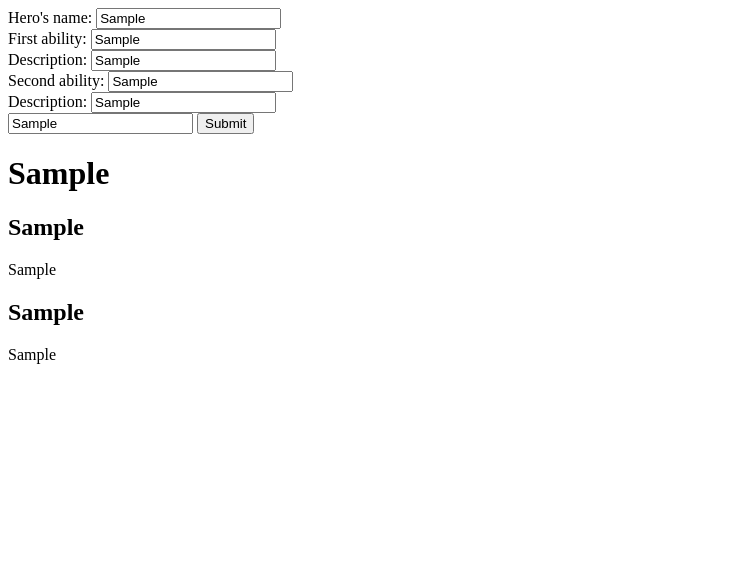
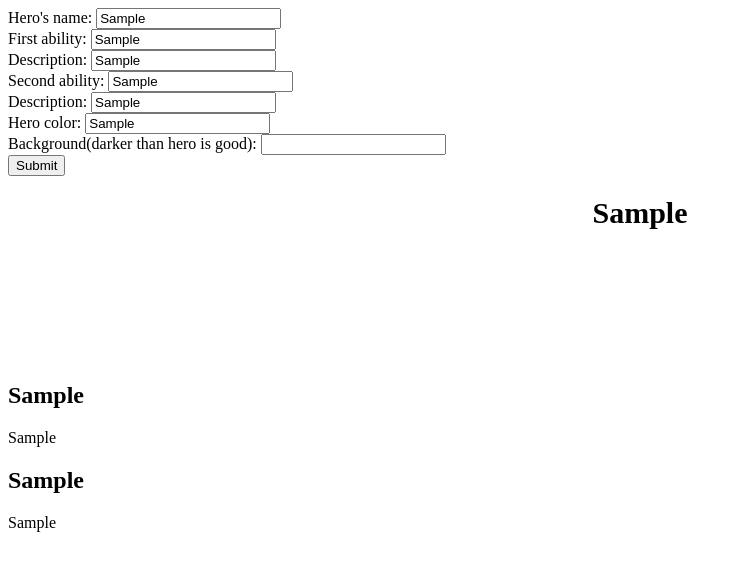
Before and after one commit to Chesser2017/Heromaker, a plain HTML site: page index.html in a window 1280 px wide. Both pictures are taken after typing "Sample", "Sample", "Sample", "Sample", "Sample", "Sample" into the empty fields and a click on the button "Submit". Shown: the whole page, without its empty margins (0-742 px from the left). Drawn offline with Linux system fonts and the light colour scheme.

Commit message:
finished one part of the creation

```diff
--- a/index.html
+++ b/index.html
@@ -10,42 +10,57 @@
     <body>
         <form id="form">
             <label for="hero-name">Hero's name: </label>
-            <input type="text" id="hero-name" name="hero-name" required>
+            <input type="text" id="hero-name" name="hero-name">
 
             <br>
 
             <label for="ability-one">First ability: </label>
-            <input type="text" id="ability-one" name="ability-one" required>
+            <input type="text" id="ability-one" name="ability-one">
 
             <br>
 
             <label for="description-one">Description: </label>
-            <input type="text" id="description-one" name="description-one" required>
+            <input type="text" id="description-one" name="description-one">
 
             <br>
 
             <label for="ability-two">Second ability: </label>
-            <input type="text" id="ability-two" name="ability-two" required>
+            <input type="text" id="ability-two" name="ability-two">
 
             <br>
 
             <label for="description-two">Description: </label>
-            <input type="text" id="description-two" name="description-two" required>
+            <input type="text" id="description-two" name="description-two">
 
             <br>
 
-            <label for="color"></label>
-            <input type="text" id="color" name="color">
+            <label for="hero-color">Hero color: </label>
+            <input type="text" id="hero-color" name="hero-color">
+
+            <br>
+
+            <label for="background-color">Background(darker than hero is good): </label>
+            <input type="text" id="background-color" name="background-color">
+
+            <br>
 
             <input type="button" value="Submit" onclick="createHero()">
         </form>
 
-        <div id="new-hero">
-            <h1 id="new-hero-name">Hero</h1>
-            <h2 id="new-ability-one">Ability: </h2>
-            <p id="new-description-one">description</p>
-            <h2 id="new-ability-two">Ability: </h2>
-            <p id="new-description-two">description</p>
+        <div id="new-hero" style="display: none;">
+
+            <div id="new-hero-circle">
+                <h1 id="new-hero-name">Hero</h1>
+                <div id="circle"></div>
+            </div>
+
+            <div id="new-abilities">
+                <h2 id="new-ability-one">Ability: </h2>
+                <p id="new-description-one">description</p>
+                <h2 id="new-ability-two">Ability: </h2>
+                <p id="new-description-two">description</p>
+            </div>
+
         </div>
     </body>
 </html>
--- a/main.js
+++ b/main.js
@@ -1,21 +1,58 @@
+function setTitle(title, color){
+    title.style.color = color;
+    title.style.textAlign = 'center';
+    title.style.fontSize = '30px';
+}
+
+function setUpperBox(element, background, borderColor){
+    element.style.borderRadius = '16px';
+    element.style.border = `4px solid ${borderColor}`;
+    element.style.backgroundColor = background;
+    element.style.width = '256px';
+    element.style.height = '166px';
+    element.style.margin = 'auto';
+}
+
+function createHeroCircle(circle, color){
+    circle.style.width = '60px';
+    circle.style.height = '60px';
+    circle.style.margin = 'auto';
+    circle.style.backgroundColor = color;
+    circle.style.borderRadius = '100%';
+}
+
+
 
 function createHero(){
+    //Values from user
     let heroName = document.getElementById('hero-name').value;
     let firstAbility = document.getElementById('ability-one').value;
     let descriptionOne = document.getElementById('description-one').value;
     let secondAbility = document.getElementById('ability-two').value;
     let descriptionTwo = document.getElementById('description-two').value;
+    let heroColor = document.getElementById('hero-color').value;
+    let background = document.getElementById('background-color').value;
 
+    //Elements to change
+    let newHero = document.getElementById('new-hero');
+    let newHeroCircle = document.getElementById('new-hero-circle');
+    let newAbilities = document.getElementById('new-abilities');
     let newheroName = document.getElementById('new-hero-name');
     let newfirstAbility = document.getElementById('new-ability-one');
     let newdescriptionOne = document.getElementById('new-description-one');
     let newsecondAbility = document.getElementById('new-ability-two');
     let newdescriptionTwo = document.getElementById('new-description-two');
-
+    let circle = document.getElementById('circle');
 
     newheroName.innerHTML = heroName;
     newfirstAbility.innerHTML = firstAbility;
     newdescriptionOne.innerHTML = descriptionOne;
     newsecondAbility.innerHTML = secondAbility;
     newdescriptionTwo.innerHTML = descriptionTwo;
+
+    setUpperBox(newHeroCircle, background, heroColor);
+    createHeroCircle(circle, heroColor);
+    setTitle(newheroName, heroColor);
+
+    newHero.style.display = 'block';
 }
```
